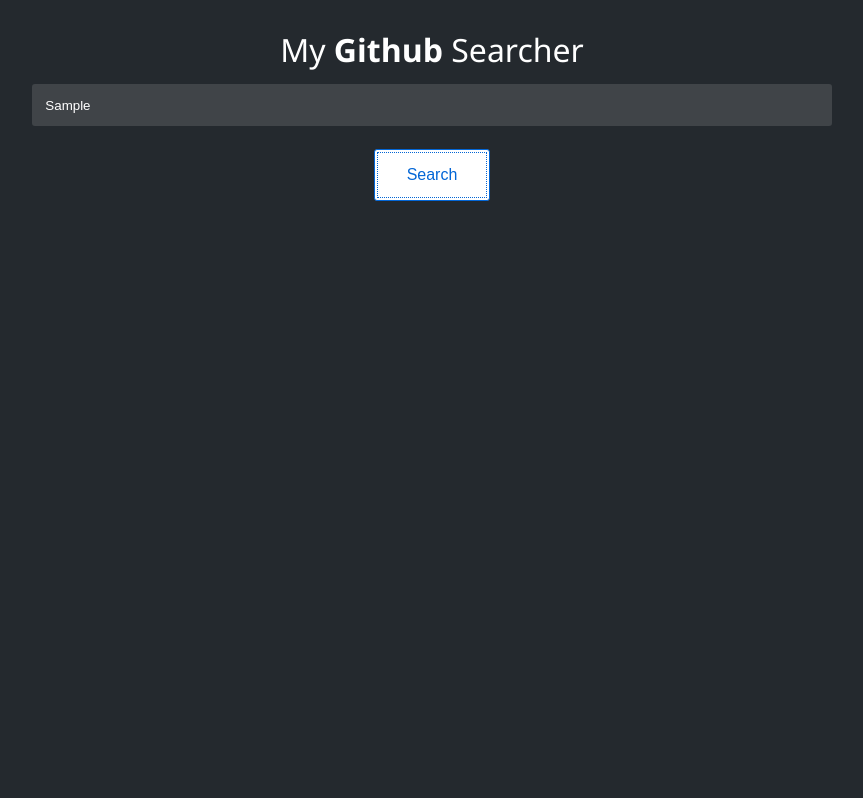
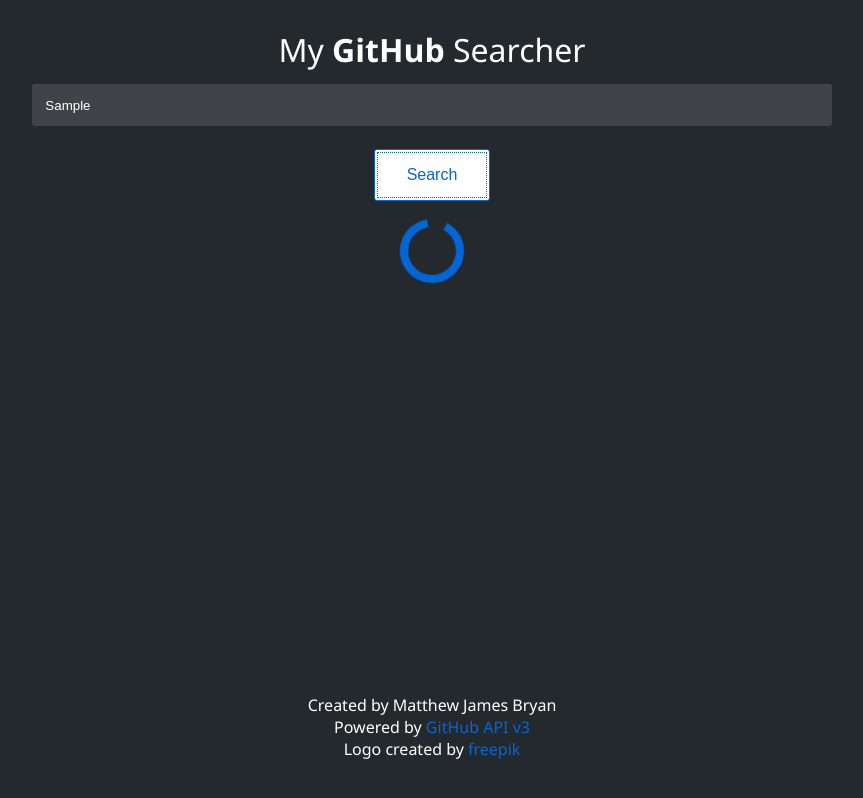
Before and after one commit to mjbryan10/github-search-app, a React (Create React App) app: page / in a window 1280 px wide. Both pictures are taken after typing "Sample" into the empty fields and a click on the input "Search". Shown: the whole page, without its empty margins (208-1071 px from the left). Built offline with nearby package versions, Linux system fonts and the light colour scheme; no server answers.

Commit message:
removed old code + added loader

```diff
--- a/src/App.js
+++ b/src/App.js
@@ -3,20 +3,23 @@
 
 import Results from "./components/Results";
 
-import ScrollUp from './components/scroll/ScrollUp';
+import ScrollUp from "./components/scroll/ScrollUp";
+import Loader from "./components/loader/Loader";
 
 export default class App extends Component {
 	state = {
 		hasLoaded: false,
 		isLoading: false,
 		searchVal: "", //the submitted search string
-		userData: {},
+		userData: {} //Data fetched from GitHub API
 	};
 	onSearchType = e => {
+		//Updates state with search String
 		e.preventDefault();
 		this.setState({ searchVal: e.target.value });
 	};
 	onSearchSubmit = e => {
+		//Validates if search can be made
 		e.preventDefault();
 		if (this.state.searchVal) {
 			this.searchUsers(this.state.searchVal);
@@ -28,6 +31,7 @@
 		this.setState({ hasLoaded: false, searchVal: "" });
 	};
 	searchUsers = searchVal => {
+		//Fetches data then updates state accordingly
 		this.setState({ hasLoaded: false });
 		this.setState({ isLoading: true });
 		fetch(`https://api.github.com/search/users?q=${searchVal}`)
@@ -42,9 +46,10 @@
 	render() {
 		return (
 			<div className="App">
+				<div className="content-container">
 					<header className="App-header">
 						<h1>
-						My <span>Github</span> Searcher
+							My <span>GitHub</span> Searcher
 						</h1>
 					</header>
 					<form action="">
@@ -53,7 +58,6 @@
 							type="text"
 							value={this.state.searchVal}
 							placeholder="Search for your Github superhero!"
-						// onKeyUp={this.onSearchType} //Changed to onChange
 							onChange={this.onSearchType}
 						/>
 						<input
@@ -63,11 +67,22 @@
 							onClick={this.onSearchSubmit}
 						/>
 					</form>
-				{(this.state.hasLoaded && this.state.userData.items.length) ? (
+					{this.state.isLoading ? <Loader /> : null}
+					{this.state.hasLoaded && this.state.userData.items.length ? (
 						<Results userData={this.state.userData} resetSearch={this.resetSearch} />
 					) : null}
+					{this.state.hasLoaded && !this.state.userData.items.length ? (
+						<p>Oops! Something went wrong, please try again or checkback later.</p>
+					) : null}
+				</div>
 				<ScrollUp />
-        {/* <footer><p>Created by Matthew James Bryan</p></footer> */}
+				<footer>
+					<p>Created by Matthew James Bryan</p>
+					<p>
+						Powered by <a href="https://developer.github.com/v3/">GitHub API v3</a>
+					</p>
+					<p>Logo created by <a href="https://www.freepik.com/free-photos-vectors/design">freepik</a></p>
+				</footer>
 			</div>
 		);
 	}
--- a/src/App.scss
+++ b/src/App.scss
@@ -6,7 +6,7 @@
 }
 @mixin collapse-transition($speed: 250ms) {
 	transition: opacity $speed ease-in-out;
-  transform:  font-size $speed/2 ease-in-out;
+	transform: font-size $speed/2 ease-in-out;
 }
 @mixin btn-style($col1) {
 	display: inline-block;
@@ -24,18 +24,15 @@
 	transition: background 250ms ease-in-out, transform 150ms ease;
 	-webkit-appearance: none;
 	-moz-appearance: none;
-
 	&:hover,
 	&:focus {
 		background: #fff;
 		color: $col1;
 	}
-
 	&:focus {
 		outline: 1px dotted $col1;
 		outline-offset: -4px;
 	}
-
 	&:active {
 		transform: scale(0.99);
 	}
@@ -59,13 +56,21 @@
 	border-radius: $bor-rad;
 }
 
-//
+//APP.js
 .App {
 	display: flex;
 	flex-flow: column nowrap;
 	max-width: 90vw;
+	min-height: 95vh;
 	align-items: center;
+	justify-content: space-between;
 	margin: 0 auto;
+	.content-container {
+		display: flex;
+		flex-flow: column nowrap;
+		align-items: center;
+		width: 100%;
+	}
 	header {
 		margin-top: 28px;
 		h1 {
@@ -102,8 +107,24 @@
 	min-width: 80px;
 	@include btn-style($primary-color);
 }
+footer {
+	display: flex;
+	flex-flow: column;
+	align-items: center;
+	margin-top: 20px;
+	a {
+		color: $primary-color;
+		text-decoration: none;
+		&:visited {
+			color: $primary-color;
+		}
+		&:hover, &:focus, &:active {
+			text-decoration: underline;
+		}
+	}
+}
+//RESULT(S)
 .results-container {
-	// flex: 0 0 100%;
 	width: 100%;
 	display: flex;
 	flex-flow: column nowrap;
@@ -128,7 +149,6 @@
 	}
 	img {
 		display: block;
-		// padding: 3px;
 		width: 120px;
 		height: 120px;
 		border-radius: $bor-rad;
@@ -147,7 +167,7 @@
 		}
 	}
 }
-
+//REPO(S)
 .repos-container {
 	a {
 		text-decoration: none;
@@ -170,7 +190,6 @@
 			display: flex;
 			justify-content: space-between;
 			.stats-container {
-				// flex: 0 0 80px;
 				display: flex;
 				justify-content: space-between;
 				p {
@@ -179,9 +198,7 @@
 			}
 		}
 		.repo-info {
-			// @include collapse-transition();
 			@include standard-transition();
-			// transition: 3s ease-in-out;
 			font-size: auto;
 			&.hidden {
 				font-size: 0;
--- a/src/components/Repo.js
+++ b/src/components/Repo.js
@@ -18,13 +18,7 @@
 	// 		.then(data => this.setState({ [prop]: data }));
 	// };
 	convertISO = iso => {
-		//https://stackoverflow.com/questions/3552461/how-to-format-a-javascript-date
 		let date = new Date(iso);
-		// let options = {
-		//     day: '2-digit',
-		//     month: 'narrow',
-
-		// }
 		return date.toDateString();
 	};
 	// componentDidMount() {
--- /dev/null
+++ b/src/components/loader/Loader.js
@@ -0,0 +1,9 @@
+import React from 'react'
+import './lds-ripple.css';
+
+
+export default function Loader() {
+    return (
+        <div class="lds-ring"><div></div><div></div><div></div><div></div></div>
+    )
+}
--- /dev/null
+++ b/src/components/loader/lds-ripple.css
@@ -0,0 +1,37 @@
+/* Source: https://loading.io/css/ */
+
+.lds-ring {
+  display: inline-block;
+  position: relative;
+  width: 80px;
+  height: 80px;
+}
+.lds-ring div {
+  box-sizing: border-box;
+  display: block;
+  position: absolute;
+  width: 64px;
+  height: 64px;
+  margin: 8px;
+  border: 8px solid #0366d6;
+  border-radius: 50%;
+  animation: lds-ring 1.2s cubic-bezier(0.5, 0, 0.5, 1) infinite;
+  border-color: #0366d6 transparent transparent transparent;
+}
+.lds-ring div:nth-child(1) {
+  animation-delay: -0.45s;
+}
+.lds-ring div:nth-child(2) {
+  animation-delay: -0.3s;
+}
+.lds-ring div:nth-child(3) {
+  animation-delay: -0.15s;
+}
+@keyframes lds-ring {
+  0% {
+    transform: rotate(0deg);
+  }
+  100% {
+    transform: rotate(360deg);
+  }
+}
```
Also changed, not shown: src/components/Result.js (+0 -9 lines), 1 other file (tests, documents, lock files or other folders). Lines whose indentation alone changed are shown as unchanged.
